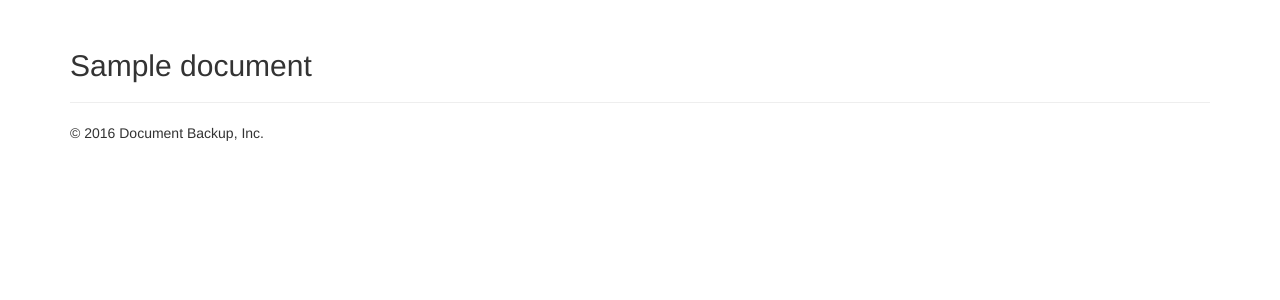
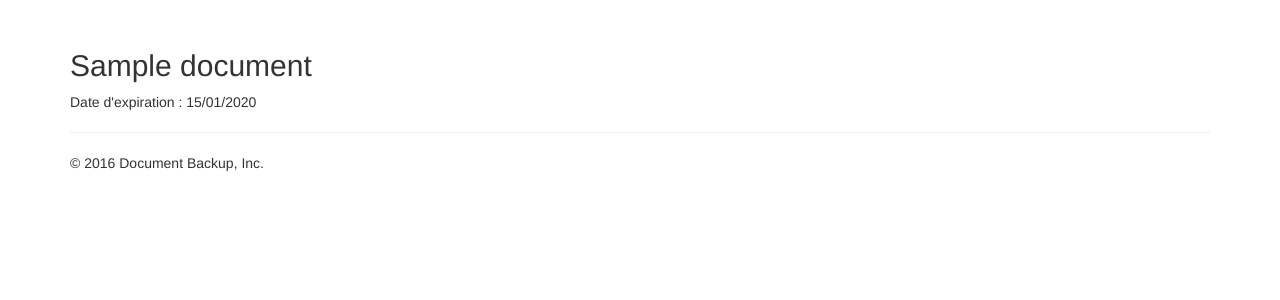
Before and after one commit to tmartinfr/docalabri, a Django app: page /documents/1 in a window 1280 px wide. Shown: the part 51-351 px from the top of the page. Run offline with Django 3.2, Linux system fonts and the light colour scheme; tables that the repository leaves empty hold one stand-in row (values such as "Sample post"); parts of the project's set-up code (start-up, migrations or seed data) failed here and were passed over; some libraries are stand-ins or nearby versions.

Commit message:
Display expiration date on document detail

```diff
--- a/documents/templates/documents/document_detail.html
+++ b/documents/templates/documents/document_detail.html
@@ -1,5 +1,12 @@
 {% extends 'base.html' %}
 
 {% block content %}
-<h2>{{ object.name }}</h2>
+    <h2>{{ object.name }}</h2>
+    <p>
+    {% if object.expiration_date %}
+    Date d'expiration : {{ object.expiration_date|date:'d/m/Y' }}
+    {% else %}
+    Date d'expiration non définie.
+    {% endif %}
+    </p>
 {% endblock %}
```
